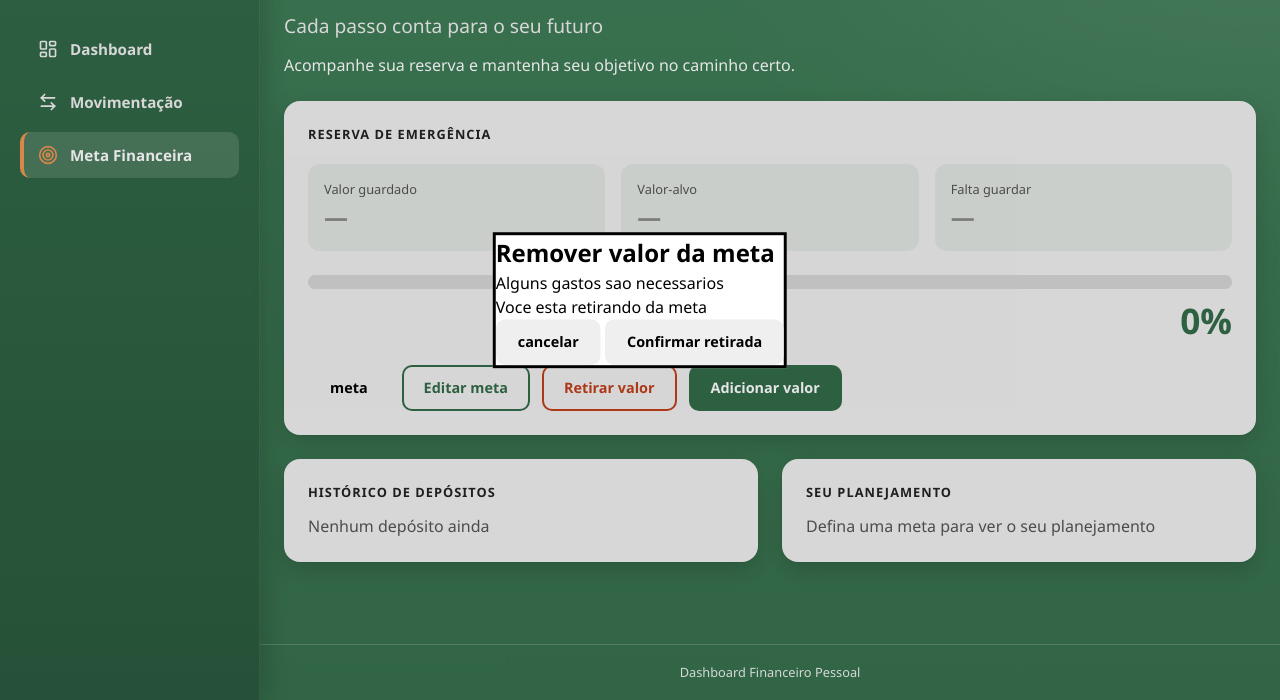
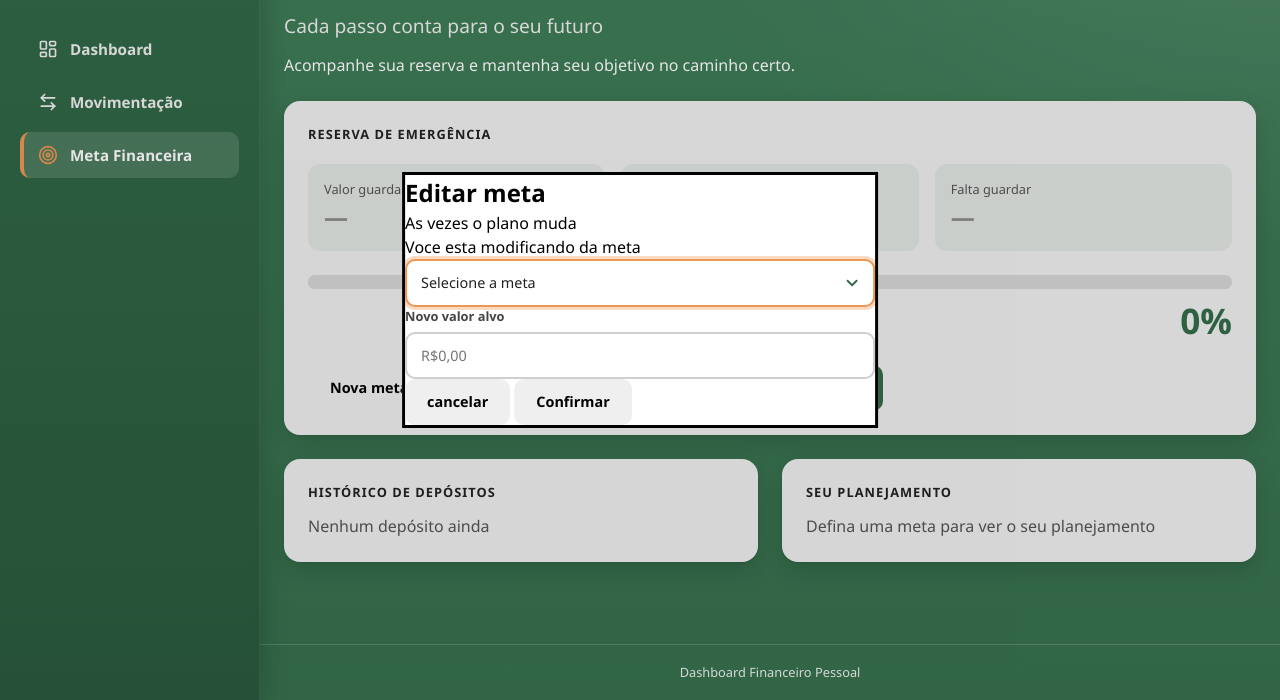
Before and after one commit to betaot/Dashboard-Financeiro, a plain HTML site: page pages/meta.html in a window 1280 px wide. Both pictures are taken after a click on the button "Editar meta". Shown: the part 100-800 px from the top of the page. Drawn offline with Linux system fonts and the light colour scheme.

Commit message:
feat adicionei os formularios a todos os dialog e  coloquei suas devidas perguntas

```diff
--- a/pages/meta.html
+++ b/pages/meta.html
@@ -50,8 +50,8 @@
                 <p id="porcentagem"></p>
 
                 <div class="acoes">
-                    <button onclick="nova_meta.showModal() "type="button" id="btn-nmeta" class="botao-novameta">meta</button>
-                    <button onclick="meta.showModal() "type="button" id="btn-editar" class="btn-secundario">Editar meta</button>
+                    <button onclick="nova_meta.showModal() "type="button" id="btn-nmeta" class="botao-novameta">Nova meta</button>
+                    <button onclick="editar_meta.showModal() "type="button" id="btn-editar" class="btn-secundario">Editar meta</button>
                     <button onclick="retirar.showModal() "type="button" id="btn-retirar" class="btn-perigo">Retirar valor</button>
                     <button onclick="adicionar.showModal() "type="button" id="btn-adicionar" class="btn-primario">Adicionar valor</button>
                 </div>
@@ -62,15 +62,32 @@
 
                     <form method="dialog">
                         <label for="criando_nova_meta">Nome da meta</label>
-                        <input type="text" id="criando_nova_meta" name="nmeta" required>
+                        <input type="text" id="criando_nova_meta" name="nmeta" Placeholder="ex:ferias"required >
 
                         <label for="valor_inicial_nmeta">Valor inicial</label>
                         <input type="text" id="valor_inicial_nmeta" name="inicio_nmeta" placeholder="Não Obrigatório">
 
-                        <label for="valor_da_meta">Valor da meta</label>
-                        <input type="text" id="valor_da_nmeta" name="valor_nmeta" required>
-                    <button onclick="nova_meta.close()"type="button" formnovalidate>cancelar</button>
-                    <button onclick="retirar.close()">Confirmar criação de nova meta</button>
+                        <label for="valor_da_meta">Valor alvo</label>
+                        <input type="text" id="valor_da_nmeta" name="valor_nmeta" placeholder="R$0,00"required>
+                        <button onclick="nova_meta.close()"type="button" formnovalidate>cancelar</button>
+                        <button>Confirmar</button>
+                    </form>
+                </dialog>
+
+                <dialog id="editar_meta" class="dialog">
+                    <h1>Editar meta</h1>
+                    <p>As vezes o plano muda</p>
+
+                    <form method="dialog">
+                        <p>Voce esta modificando da meta</p>
+                        <select>
+                        <option value="" disabled selected>Selecione a meta</option>
+                        </select>
+
+                        <label for="valor_da_meta">Novo valor alvo</label>
+                        <input type="text" id="valor_da_meta" name="valor_da_meta"placeholder="R$0,00" required>
+                        <button onclick="editar_meta.close()"type="button" formnovalidate>cancelar</button>
+                        <button>Confirmar</button>
                     </form>
                 </dialog>
 
@@ -80,33 +97,38 @@
 
                     <form method="dialog">
                         <p>Voce esta retirando da meta</p>
-                        <p id="nome_meta"></p>
-                    <button onclick="retirar.close()"type="button" formnovalidate>cancelar</button>
-                    <button>Confirmar retirada</button>
+                        <select>
+                        <option value="" disabled selected>Selecione a meta</option>
+                        </select>
+
+                        <label for="adicionar_valor">Remover valor</label>
+                        <input type="text" id="remover_valor" name="remover_meta" placeholder="R$0,00" required>
+
+                        <label for="data">Data da remoção</label>
+                        <input type="date" id="data" name="data_contribuir" required>
+
+                        <button onclick="retirar.close()"type="button" formnovalidate>cancelar</button>
+                        <button>Confirmar retirada</button>
                     </form>
                 </dialog>
 
                 <dialog id="adicionar" class="dialog">
-                    <h1>Remover valor da meta</h1>
-                    <p>Alguns gastos sao necessarios</p>
+                    <h1>Adicionar valor na meta</h1>
+                    <p>Se aproximando de seu objetivo</p>
 
                     <form method="dialog">
-                        <p>Voce esta retirando da meta</p>
-                        <p id="nome_meta"></p>
-                    <button onclick="adicionar.close()"type="button" formnovalidate>cancelar</button>
-                    <button onclick="retirar.close()">Confirmar retirada</button>
-                    </form>
-                </dialog>
+                        <p>Voce adicionando na meta</p>
+                        <select>
+                        <option value="" disabled selected>Selecione a meta</option>
+                        </select>
 
-                <dialog id="meta" class="dialog">
-                    <h1>Remover valor da meta</h1>
-                    <p>Alguns gastos sao necessarios</p>
+                        <label for="adicionar_valor">Adicionar valor</label>
+                        <input type="text" id="adicionar_valor" name="adicionar_meta" placeholder="R$0,00" required>
 
-                    <form method="dialog">
-                        <p>Voce esta retirando da meta</p>
-                        <p id="nome_meta"></p>
-                    <button onclick="meta.close()"type="button" formnovalidate>cancelar</button>
-                    <button onclick="retirar.close()">Confirmar retirada</button>
+                        <label for="data">Data da contribuição</label>
+                        <input type="date" id="data" name="data_contribuir" required>
+                        <button onclick="adicionar.close()"type="button" formnovalidate>cancelar</button>
+                        <button>Confirmar adição</button>
                     </form>
                 </dialog>
             </section>
--- a/script.js
+++ b/script.js
@@ -1 +1 @@
-$('#retirar').dialog({ position: 'center' });
+const metas={}
```
